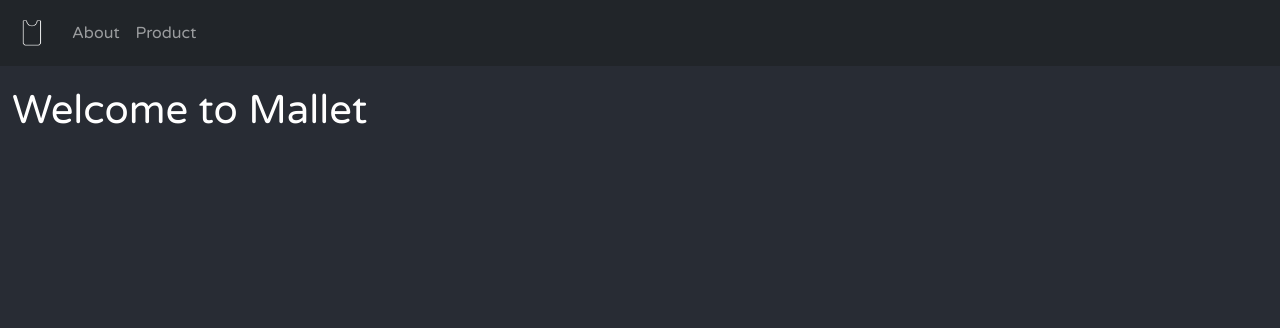
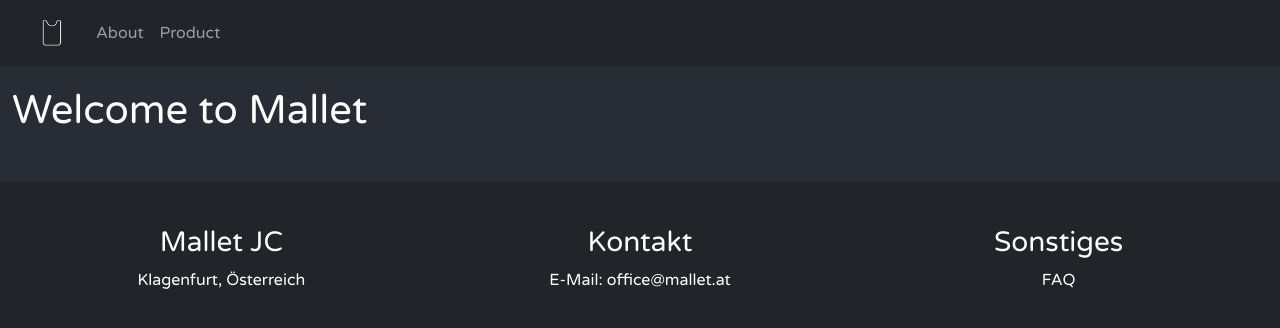
Before and after one commit to wautischer/mallet-reactJS, a React (Create React App) app: page / in a window 1280 px wide. Shown: the top 328 px of the page. Built offline with nearby package versions, Linux system fonts and the light colour scheme; what react-three-fiber would draw is missing.

Commit message:
navbar update

```diff
--- a/src/App.js
+++ b/src/App.js
@@ -5,7 +5,7 @@
 import Home from './pages/home';
 import About from './pages/about';
 import Product from './pages/product';
-//import Impressum from "./components/ImpressumComponent";
+import Impressum from "./components/ImpressumComponent";
 
 function App() {
     return (
@@ -18,6 +18,7 @@
                     <Route path="/product" element={<Product />} />
                 </Routes>
             </HashRouter>
+            <Impressum/>
         </div>
     );
 }
--- a/src/components/ImpressumComponent.js
+++ b/src/components/ImpressumComponent.js
@@ -3,11 +3,20 @@
 
 const Impressum = () => {
     return (
-        <div className="bg-dark impressum_padding">
-            <div className={"row text-center"}>
-                <div className={"col-md-4"}>Info</div>
-                <div className={"col-md-4"}>Info</div>
-                <div className={"col-md-4"}>Info</div>
+        <div className={"mt-5 p-4 bg-dark text-white text-center"}>
+            <div className={"row impressum_padding"}>
+                <div className={"col-sm-4"}>
+                    <h3>Mallet JC</h3>
+                    <p>Klagenfurt, Österreich</p>
+                </div>
+                <div className={"col-sm-4"}>
+                    <h3>Kontakt</h3>
+                    <p>E-Mail: office@mallet.at</p>
+                </div>
+                <div className={"col-sm-4"}>
+                    <h3>Sonstiges</h3>
+                    <p>FAQ</p>
+                </div>
             </div>
         </div>
     );
--- a/src/components/NavbarComponent.js
+++ b/src/components/NavbarComponent.js
@@ -1,47 +1,61 @@
-import React from "react";
+import React, {useState} from "react";
 import { NavLink } from "react-router-dom";
 import 'bootstrap/dist/css/bootstrap.min.css';
 import 'bootstrap/dist/js/bootstrap.bundle.min';
 
 const Navbar = () => {
+
+    const [isMenuOpen, setIsMenuOpen] = useState(false);
+
+    const toggleMenu = () => {
+        setIsMenuOpen(!isMenuOpen);
+    };
+
+    const closeMenu = () => {
+        setIsMenuOpen(false);
+    };
+
     return (
         <nav className="navbar navbar-expand-sm bg-dark navbar-dark fixed-top">
             <div className="container-fluid">
+                <div className="d-flex align-items-center">
                     <NavLink className="navbar-brand" to="/">
-                    <img src={process.env.PUBLIC_URL + '/images/android-chrome-512x512.png'} style={{ width: '40px', marginRight: '-20px' }} alt="Logo" />
+                        <img src={process.env.PUBLIC_URL + '/images/android-chrome-512x512.png'} alt="Logo" className="img-fluid d-none d-sm-inline" style={{ width: '40px', marginLeft: '20px' }} />
+                        <img src={process.env.PUBLIC_URL + '/images/favicon-580x200.png'} style={{ width: '60px' }} alt="Logo" className="d-sm-none" />
                     </NavLink>
-                <NavLink className="navbar-brand" to="/">
-                    <span className="d-sm-none"><img src={process.env.PUBLIC_URL + '/images/favicon-580x200.png'} style={{ width: '60px'}} alt="Logo" /></span>
-                </NavLink>
-
+                </div>
                     <button
                         className="navbar-toggler"
                         type="button"
                         data-bs-toggle="collapse"
                         data-bs-target="#navbarNav"
                         aria-controls="navbarNav"
-                    aria-expanded="false"
+                        aria-expanded={isMenuOpen ? 'true' : 'false'}
                         aria-label="Toggle navigation"
+                        onClick={toggleMenu}
                     >
                         <span className="navbar-toggler-icon"></span>
                     </button>
-                <div className="collapse navbar-collapse" id="navbarNav">
+
+                    <div className={`collapse navbar-collapse ${isMenuOpen ? 'show' : ''}`} id="navbarNav">
                         <ul className="navbar-nav">
-                        <li className="nav-item">
-                            <NavLink className="nav-link" to="/about" activeclassname="active">
+                            <li className="nav-item" onClick={closeMenu}>
+                                <NavLink className="nav-link" to="/about" activeClassName="active">
                                     About
                                 </NavLink>
                             </li>
-                        <li className="nav-item">
-                            <NavLink className="nav-link" to="/product" activeclassname="active">
+                            <li className="nav-item" onClick={closeMenu}>
+                                <NavLink className="nav-link" to="/product" activeClassName="active">
                                     Product
                                 </NavLink>
                             </li>
                         </ul>
                     </div>
+
             </div>
         </nav>
     );
+
 };
 
 export default Navbar;
--- a/src/components/components.css
+++ b/src/components/components.css
@@ -4,5 +4,5 @@
     border-radius: 25px;
 }
 .impressum_padding {
-    padding: 20px;
+    padding-top: 20px;
 }
```
Also changed, not shown: src/pages/faq.js (added). Lines whose indentation alone changed are shown as unchanged.
